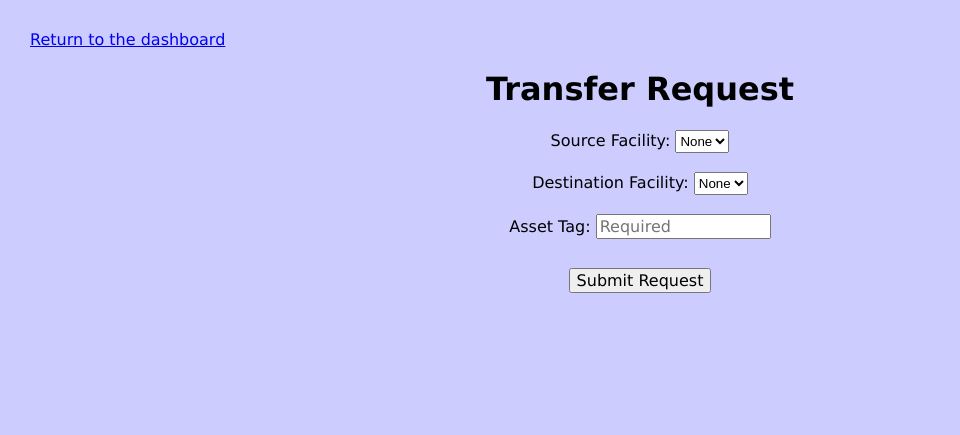
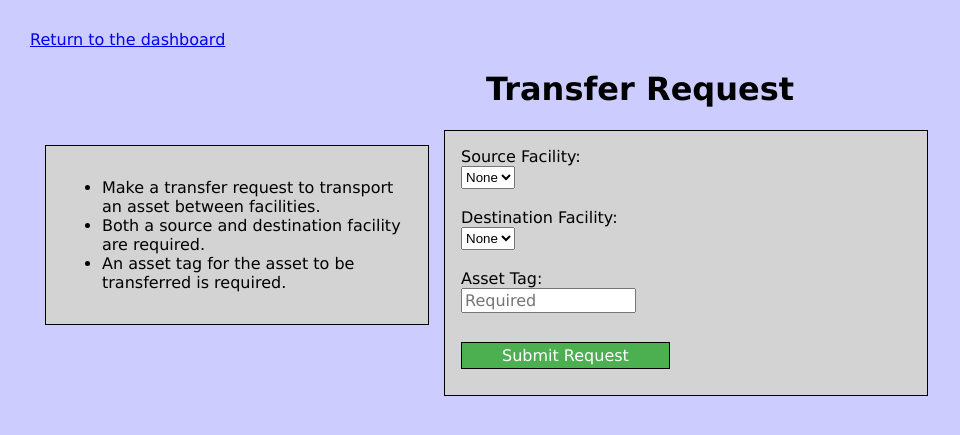
Before and after one commit to cvikupitz/OSNAP, a Flask app: template src/templates/transfer_req.html in a window 1280 px wide. Shown: the top 435 px of the page, without its empty margins (0-960 px from the left). Run offline with Flask 2, Linux system fonts and the light colour scheme; the template is opened without the code that fills it, so the values that code supplies are empty; some libraries are stand-ins or nearby versions.

Commit message:
Modified requests page

```diff
--- a/src/templates/dashboard.html
+++ b/src/templates/dashboard.html
@@ -42,7 +42,7 @@ Page of the dashboard, where users can sign out and access other pages.
 				border: 1px solid black;
 				background-color: lightgrey;
 				float: left;
-				max-width: 400px;
+				max-width: 450px;
 				margin: 15px;
 				padding: 1em;
 			}
--- a/src/templates/transfer_req.html
+++ b/src/templates/transfer_req.html
@@ -23,7 +23,36 @@ Page where logistics officers can create transfer requests.
 				font-size: 100%;
 				margin-bottom: 10px;
 			}
-			select { height: 23px; }
+			input[type=submit] {
+				background-color: #4CAF50;
+				border: 1px solid black;
+				color: white;
+				padding: 1px 40px;
+				text-decoration: none;
+				font-size: 16px;
+				cursor: pointer;
+				height: 27px;
+				margin-bottom: 10px;
+			}
+			select {
+				height: 23px;
+			}
+			article {
+				border: 1px solid black;
+				background-color: lightgrey;
+				margin-left: 400px;
+				padding: 1em;
+				overflow: hidden;
+				max-width: 450px;
+			}
+			nav {
+				border: 1px solid black;
+				background-color: lightgrey;
+				float: left;
+				max-width: 350px;
+				margin: 15px;
+				padding: 1em;
+			}
 		</style>
 	</head>
 	<body>
@@ -32,22 +61,36 @@ Page where logistics officers can create transfer requests.
 		<center>
 			<h1>Transfer Request</h1>
 			<h3 style="color:red;"> {{ message }} </h3>
+		</center>
+		<div>
+			<nav>
+				<ul>
+					<li>Make a transfer request to transport an asset between facilities.</li>
+					<li>Both a source and destination facility are required.</li>
+					<li>An asset tag for the asset to be transferred is required.</li>
+				</ul>
+			</nav>
+
+			<article>
 				<form method="post">
-				Source Facility: <select required name="source">
+					Source Facility:<br><select required name="source">
 						<option value="">None</option>
 						{% for fac in src_facilities %}
 							<option value={{fac[2]}}> {{ fac[2] }} </option>
 						{% endfor %}
 					</select><br><br>
-				Destination Facility: <select required name="destination">
+					Destination Facility:<br>
+					<select required name="destination">
 						<option value="">None</option>
 						{% for fac in dest_facilities %}
 							<option value={{fac[2]}}> {{ fac[2] }} </option>
 						{% endfor %}
 					</select><br><br>
-				Asset Tag: <input type="text" name="tag" size=16 placeholder="Required" required maxlength=16 /><br><br>
+					Asset Tag:<br><input type="text" name="tag" size=16 placeholder="Required" required maxlength=16 /><br><br>
 					<input type="submit" value="Submit Request"/>
 				</form>
-		</center>
+			</article>
+
+			<div>
 	</body>
 </html>
```
Also changed, not shown: src/templates/approve_req.html (+53 -7 lines), src/templates/asset_report.html (+12 -0 lines). Lines whose indentation alone changed are shown as unchanged.
